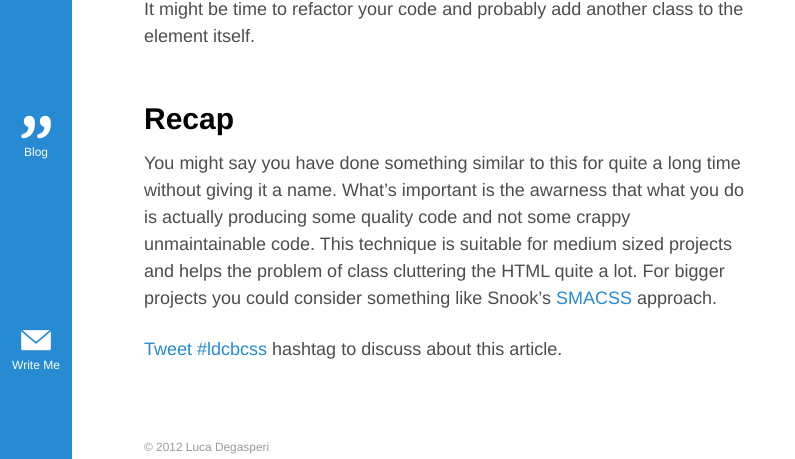
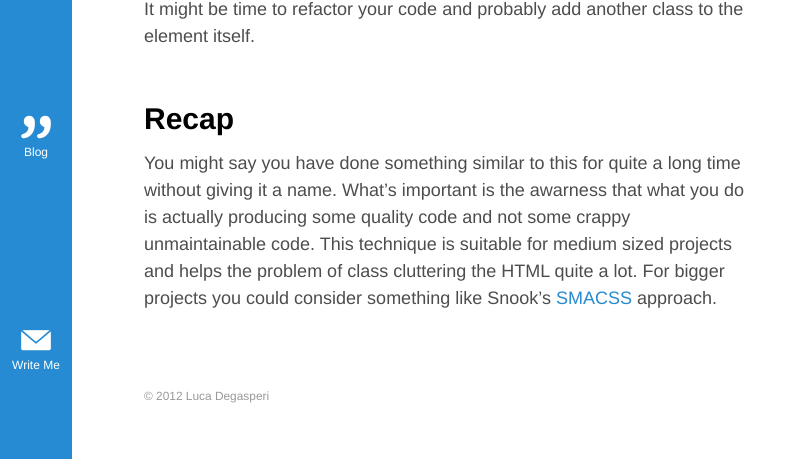
Before and after one commit to lucadegasperi/lucadegasperi.github.com, a Jekyll site: the page built from _posts/2012-08-20-context-based-css.md, in a window 1280 px wide and 900 px high, scrolled down 2626 px, cut to the strip 441-900 px from the top of the window. Shown: the whole strip, without its empty margins (0-795 px from the left). Built offline with Jekyll 4.4.1, drawn with Linux system fonts in a browser that asks for light colours; Markdown is read by kramdown in place of the engine named in the settings; comment, search, counter and statistics services are not loaded.

Commit message:
Removed Twitter's hashtag
Signed-off-by: Luca Degasperi <me@lucadegasperi.com>

```diff
--- a/_posts/2012-08-20-context-based-css.md
+++ b/_posts/2012-08-20-context-based-css.md
@@ -54,6 +54,3 @@ It might be time to refactor your code and probably add another class to the ele
 ## Recap ##
 
 You might say you have done something similar to this for quite a long time without giving it a name. What's important is the awarness that what you do is actually producing some quality code and not some crappy unmaintainable code. This technique is suitable for medium sized projects and helps the problem of class cluttering the HTML quite a lot. For bigger projects you could consider something like Snook's <a href="http://smacss.com">SMACSS</a> approach.
-
-<a href="https://twitter.com/intent/tweet?button_hashtag=#ldcbcss&text=I've%20found%20this%20interesting%20article" class="twitter-hashtag-button" data-related="lucadegasperi" data-url="http://lucadegasperi.com/blog/2012/08/20/context-based-css" data-dnt="true">Tweet #ldcbcss</a>
-<script>!function(d,s,id){var js,fjs=d.getElementsByTagName(s)[0];if(!d.getElementById(id)){js=d.createElement(s);js.id=id;js.src="//platform.twitter.com/widgets.js";fjs.parentNode.insertBefore(js,fjs);}}(document,"script","twitter-wjs");</script> hashtag to discuss about this article.
```
